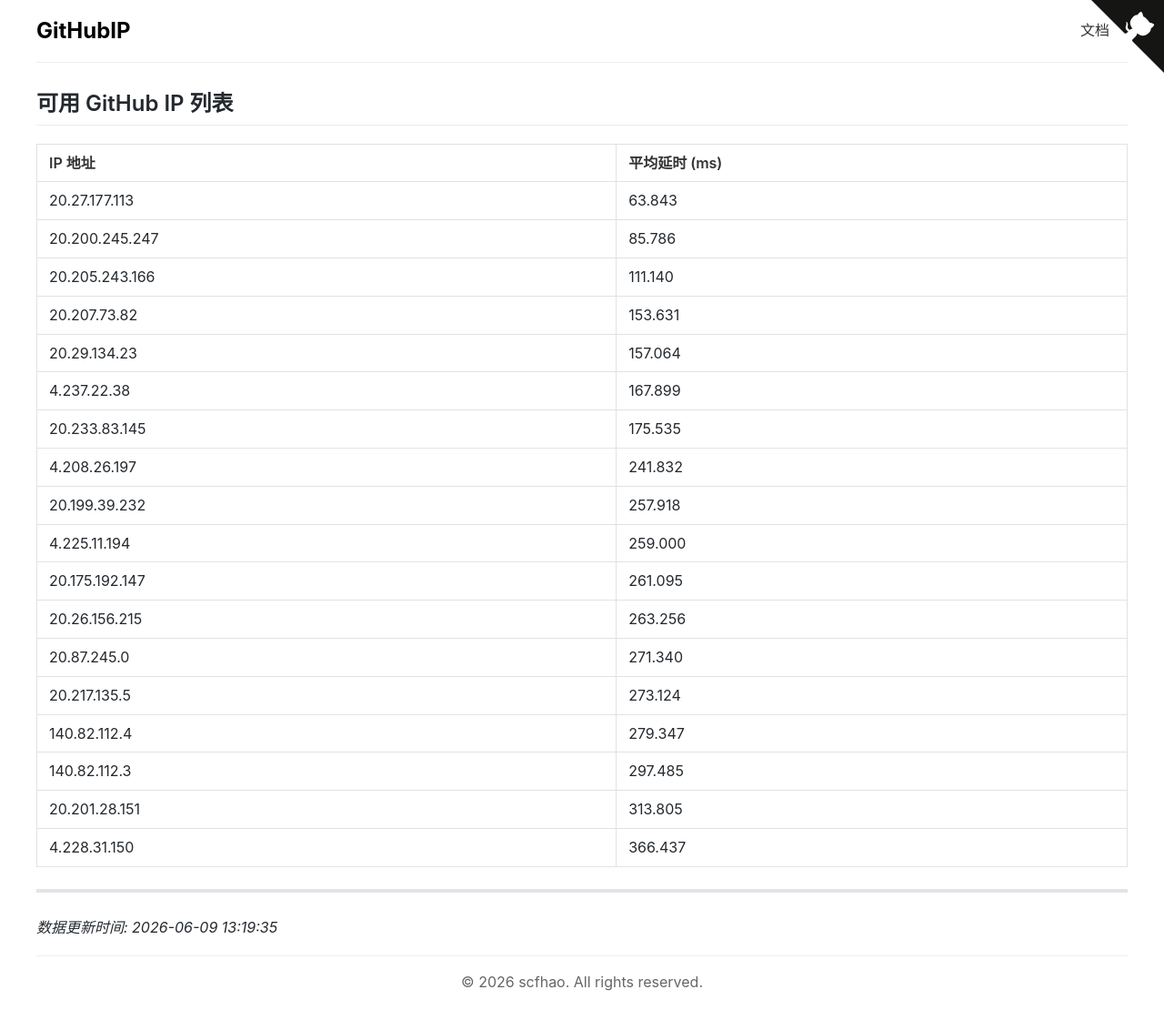
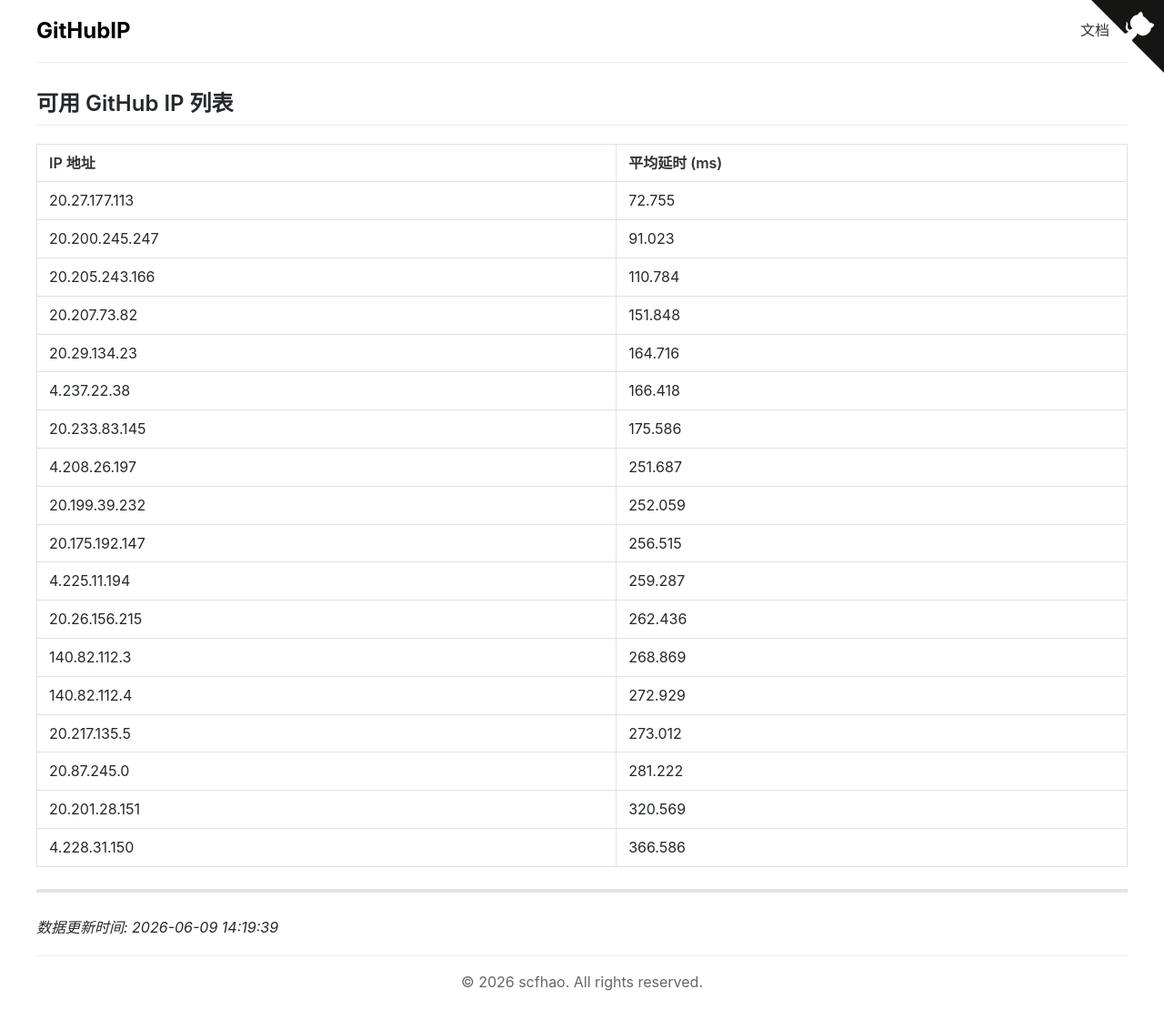
Before and after one commit to scfhao/GitHubIP, a Jekyll site: the page built from index.md, in a window 1280 px wide. Shown: the whole page at 91% size. Built offline with Jekyll 4.4.1, drawn with Linux system fonts in a browser that asks for light colours.

Commit message:
自动脚本执行 - 2026-06-09 14:19:39

```diff
--- a/index.md
+++ b/index.md
@@ -1,32 +1,32 @@
 ---
 layout: home
 title: GitHub IP 列表
-date: 2026-06-09 13:19:35
+date: 2026-06-09 14:19:39
 ---
 
 ## 可用 GitHub IP 列表
 
 | IP 地址 | 平均延时 (ms) |
 |---------|--------------|
-| 20.27.177.113 | 63.843 |
-| 20.200.245.247 | 85.786 |
-| 20.205.243.166 | 111.140 |
-| 20.207.73.82 | 153.631 |
-| 20.29.134.23 | 157.064 |
-| 4.237.22.38 | 167.899 |
-| 20.233.83.145 | 175.535 |
-| 4.208.26.197 | 241.832 |
-| 20.199.39.232 | 257.918 |
-| 4.225.11.194 | 259.000 |
-| 20.175.192.147 | 261.095 |
-| 20.26.156.215 | 263.256 |
-| 20.87.245.0 | 271.340 |
-| 20.217.135.5 | 273.124 |
-| 140.82.112.4 | 279.347 |
-| 140.82.112.3 | 297.485 |
-| 20.201.28.151 | 313.805 |
-| 4.228.31.150 | 366.437 |
+| 20.27.177.113 | 72.755 |
+| 20.200.245.247 | 91.023 |
+| 20.205.243.166 | 110.784 |
+| 20.207.73.82 | 151.848 |
+| 20.29.134.23 | 164.716 |
+| 4.237.22.38 | 166.418 |
+| 20.233.83.145 | 175.586 |
+| 4.208.26.197 | 251.687 |
+| 20.199.39.232 | 252.059 |
+| 20.175.192.147 | 256.515 |
+| 4.225.11.194 | 259.287 |
+| 20.26.156.215 | 262.436 |
+| 140.82.112.3 | 268.869 |
+| 140.82.112.4 | 272.929 |
+| 20.217.135.5 | 273.012 |
+| 20.87.245.0 | 281.222 |
+| 20.201.28.151 | 320.569 |
+| 4.228.31.150 | 366.586 |
 
 ---
 
-*数据更新时间: 2026-06-09 13:19:35*
+*数据更新时间: 2026-06-09 14:19:39*
```
